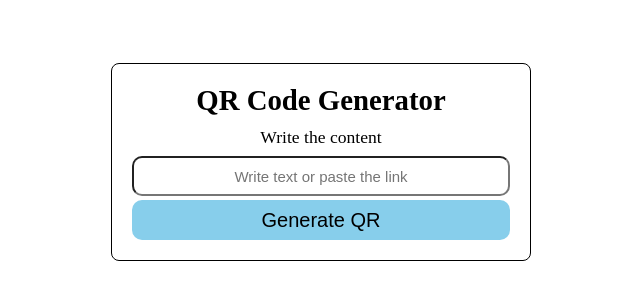
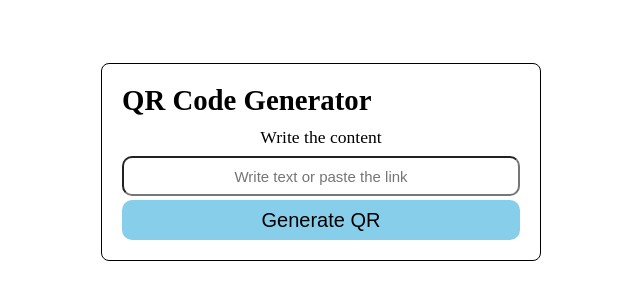
Before and after one commit to coder2003shubham/QR-Code, a plain HTML site: page index.html in a window 1280 px wide. Shown: the part 238-538 px from the top of the page, without its empty margins (319-959 px from the left). Drawn offline with Linux system fonts and the light colour scheme.

Commit message:
Update style.css

```diff
--- a/style.css
+++ b/style.css
@@ -11,14 +11,14 @@ body{
 }
 main
 {
-  width: 420px;
+  width: 440px;
   border: 1px solid black;
   padding: 20px;
   border-radius: 8px;
 }
 main .heading
 {
-  text-align: center;
+  text-align: justify;
   font-size: 1.2rem;
 }
 main .paragraph
```
